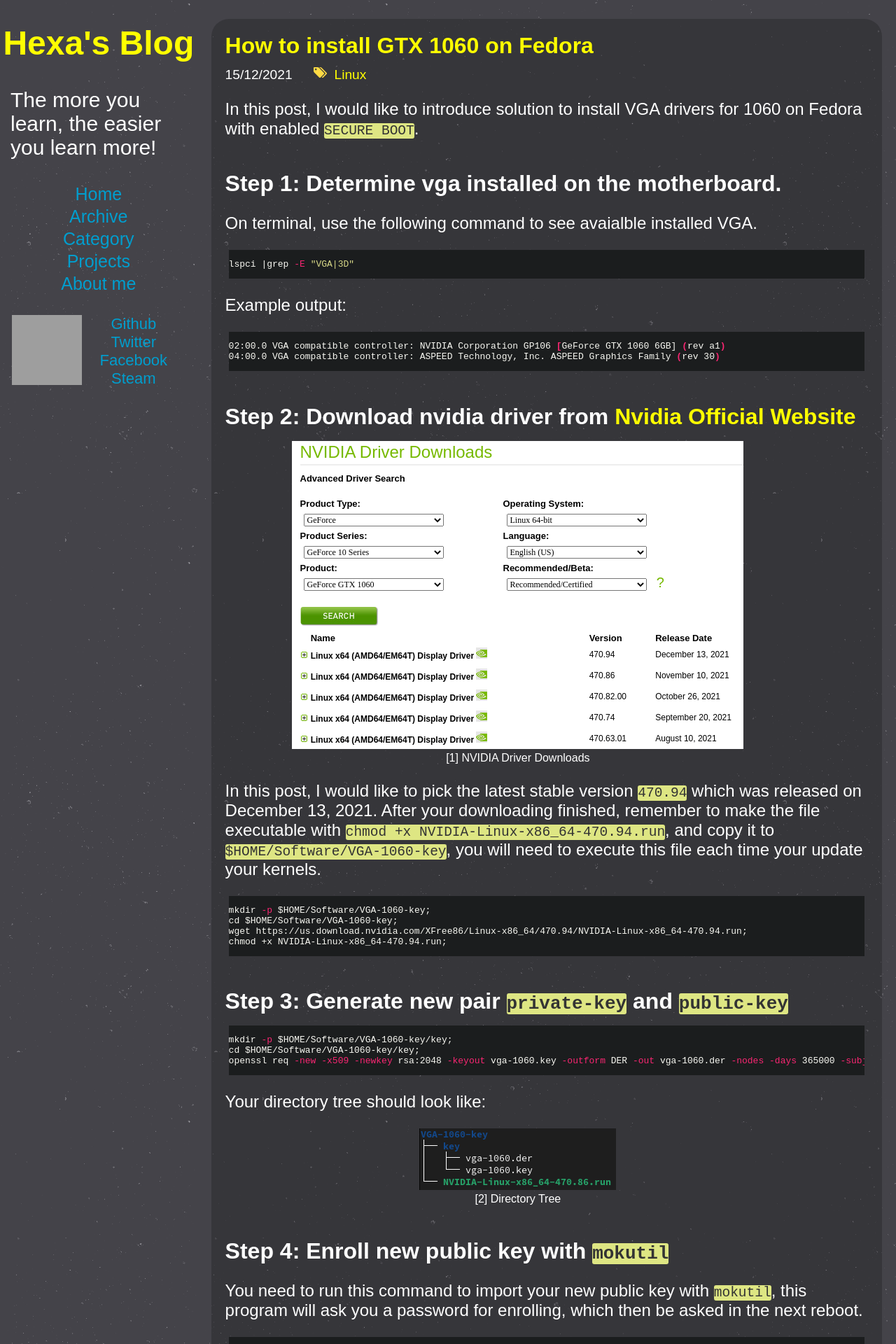
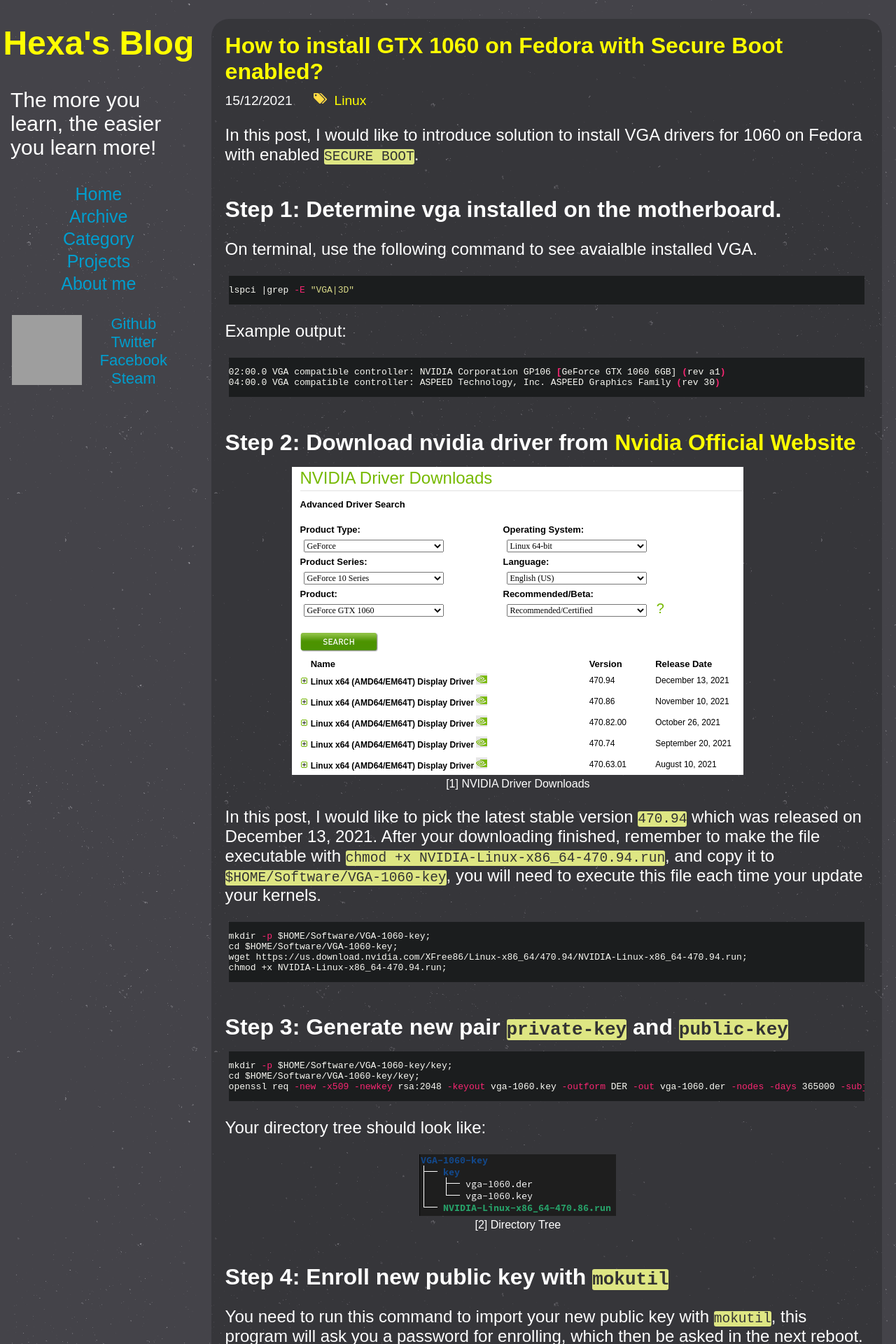
Before and after one commit to nguyenvinhlinh/nguyenvinhlinh.github.io, a Jekyll site: the page built from _posts/2021-12-15-How-to-install-GTX-1060-on-Fedora.md, in a window 1280 px wide. Shown: the top 1920 px of the page at 70% size. Built offline with Jekyll 4.4.1, drawn with Linux system fonts in a browser that asks for light colours; comment, search, counter and statistics services are not loaded; grey boxes are pictures that could not be loaded.

Commit message:
update title

```diff
--- a/_posts/2021-12-15-How-to-install-GTX-1060-on-Fedora.md
+++ b/_posts/2021-12-15-How-to-install-GTX-1060-on-Fedora.md
@@ -1,6 +1,6 @@
 ---
 layout: post
-title: "How to install GTX 1060 on Fedora"
+title: "How to install GTX 1060 on Fedora with Secure Boot enabled?"
 date: 2021-12-15 14:55:51
 tags:
 - Linux
```
